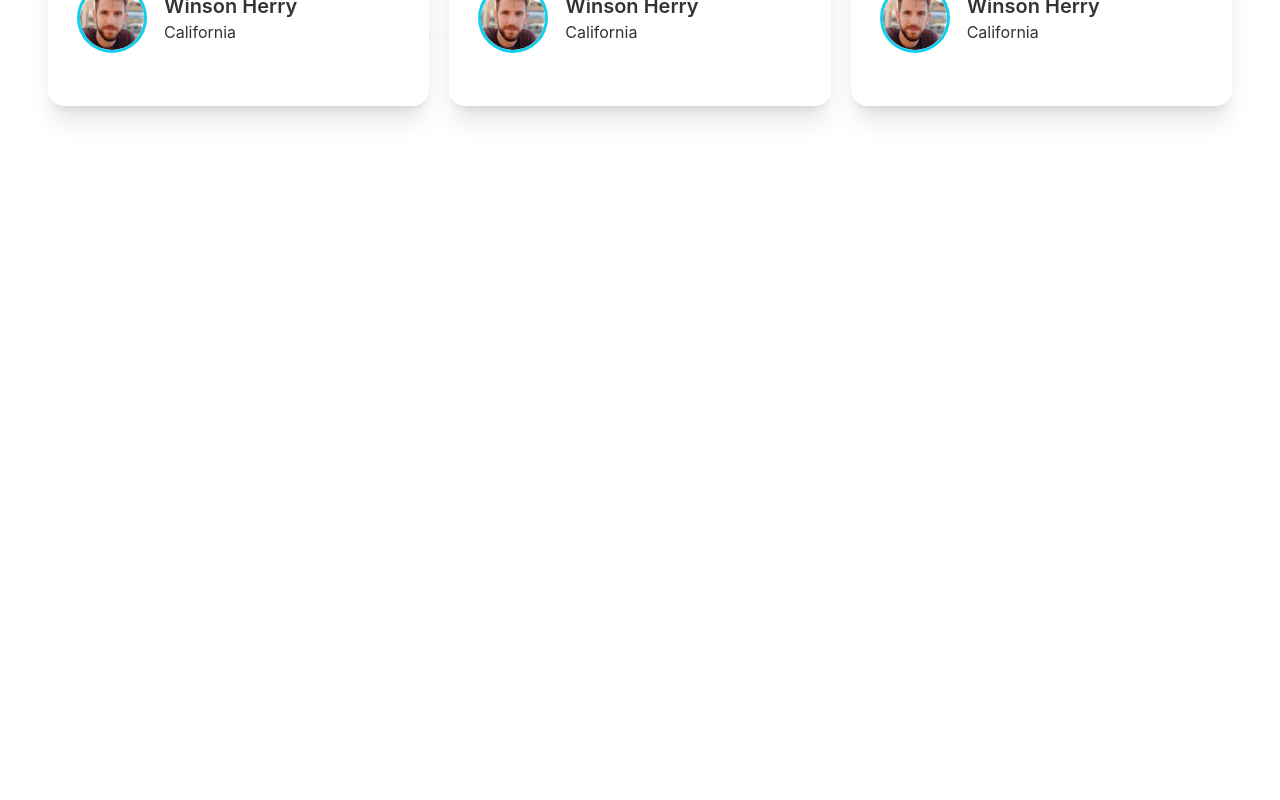
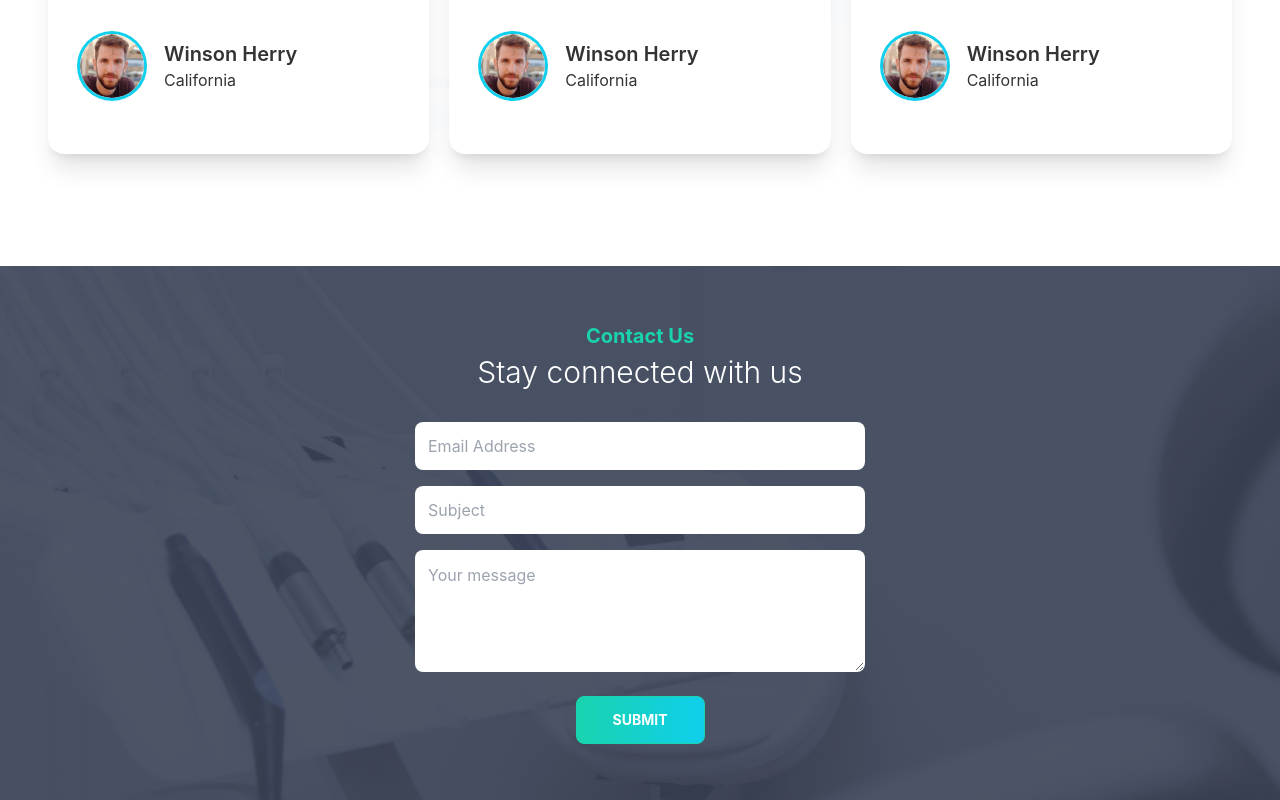
Before and after one commit to sabbirpboss/doctors-portal-client, a React (Create React App) app: page / in a window 1280 px wide. Shown: the part 3414-4214 px from the top of the page. Before the commit the page ends 3632 px from the top, so only its background shows below. Built offline with nearby package versions, Linux system fonts and the light colour scheme; the HTML template or start-up script is replaced by a standard one.

Commit message:
homeContact form done and two system included

```diff
--- a/src/Pages/Home/Home.js
+++ b/src/Pages/Home/Home.js
@@ -1,5 +1,6 @@
 import React from 'react';
 import Banner from './Banner/Banner';
+import HomeContact from './HomeContact/HomeContact';
 import Info from './Info/Info';
 import MakeAppointment from './MakeApointment/MakeAppointment';
 import Services from './Services/Services';
@@ -13,6 +14,7 @@ const Home = () => {
             <Services></Services>
             <MakeAppointment></MakeAppointment>
             <Testimonials></Testimonials>
+            <HomeContact></HomeContact>
         </div>
     );
 };
--- /dev/null
+++ b/src/Pages/Home/HomeContact/HomeContact.js
@@ -0,0 +1,91 @@
+import React from "react";
+import appointment from "../../../assets/images/appointment.png";
+import MainBtn from "../Shared/MainBtn";
+
+const HomeContact = () => {
+  return (
+    <>
+      <div
+        style={{
+          background: `url(${appointment})`,
+        }}
+        className="py-14 mx-[-48px]"
+      >
+        <div className="text-center">
+          <h4 className="text-secondary text-xl font-bold">Contact Us</h4>
+          <h2 className="text-3xl text-white font-light mb-8 mt-1">
+            Stay connected with us
+          </h2>
+        </div>
+        <div className="">
+          <input
+            className="block w-[450px] h-12 p-3 mx-auto input text-base"
+            type="email"
+            placeholder="Email Address"
+            name="email"
+          />
+          <input
+            className="block w-[450px] h-12 p-3 mx-auto my-4 input text-base"
+            type="text"
+            placeholder="Subject"
+            name="text"
+          />
+          <textarea
+            className="block w-[450px] p-3 mx-auto textarea text-base"
+            name="message"
+            id=""
+            cols="30"
+            rows="4"
+            placeholder="Your message"
+          ></textarea>
+          <div className="text-center mt-6">
+            <input
+              className="btn btn-secondary text-white font-bold bg-gradient-to-r from-secondary to-primary px-9"
+              type="submit"
+              value="Submit"
+            />
+          </div>
+        </div>
+      </div>
+
+      {/* another coding system for this section */}
+      {/* <div
+        style={{
+          background: `url(${appointment})`,
+        }}
+        className="bg-primary px-10 py-14 mx-[-48px] my-5"
+      >
+        <div className="text-center pb-14 text-white">
+          <p className="text-xl font-bold text-secondary">Contact Us</p>
+          <h1 className="text-3xl font-light">Stay connected with us</h1>
+        </div>
+        <div className="grid grid-cols-1 justify-items-center gap-5">
+          <input
+            type="text"
+            placeholder="Email Address"
+            className="input w-full max-w-md"
+          />
+          <input
+            type="text"
+            placeholder="Subject"
+            className="input w-full max-w-md"
+          />
+          <textarea
+            className="textarea w-full max-w-md"
+            placeholder="Your message"
+            rows={6}
+          ></textarea>
+          <div className="text-center mt-6">
+            <input
+              className="btn btn-secondary text-white font-bold bg-gradient-to-r from-secondary to-primary px-9"
+              type="submit"
+              value="Submit"
+            />
+          </div>
+        </div>
+      </div> */}
+    </>
+  );
+};
+
+export default HomeContact;
--- a/src/Pages/Home/MakeApointment/MakeAppointment.js
+++ b/src/Pages/Home/MakeApointment/MakeAppointment.js
@@ -12,21 +12,27 @@ const MakeAppointment = () => {
         style={{
           background: `url(${appointment})`,
         }}
-      className="flex justify-center items-center"
+        className="flex justify-center items-center mx-[-48px]"
       >
         <div className="flex-1 hidden lg:block">
-        <img className="mt-[-100px]" src={doctor} alt={doctorInfo.doctorName} />
+          <img
+            className="mt-[-100px]"
+            src={doctor}
+            alt={doctorInfo.doctorName}
+          />
         </div>
         <div className="flex-1">
           <h3 className="text-xl text-secondary font-bold">Appointment</h3>
-        <h2 className="font-semibold text-4xl text-white py-5">Make an appointment Today</h2>
+          <h2 className="font-semibold text-4xl text-white py-5">
+            Make an appointment Today
+          </h2>
           <p className="text-base text-white pb-8">
-          It is a long established fact that a reader will be distracted by the
-          readable content of a page when looking at its layout. The point of
-          using Lorem Ipsumis that it has a more-or-less normal distribution of
-          letters,as opposed to using 'Content here, content here', making it
-          look like readable English. Many desktop publishing packages and web
-          page
+            It is a long established fact that a reader will be distracted by
+            the readable content of a page when looking at its layout. The point
+            of using Lorem Ipsumis that it has a more-or-less normal
+            distribution of letters,as opposed to using 'Content here, content
+            here', making it look like readable English. Many desktop publishing
+            packages and web page
           </p>
           <MainBtn>Get Started</MainBtn>
         </div>
```
Lines whose indentation alone changed are shown as unchanged.
